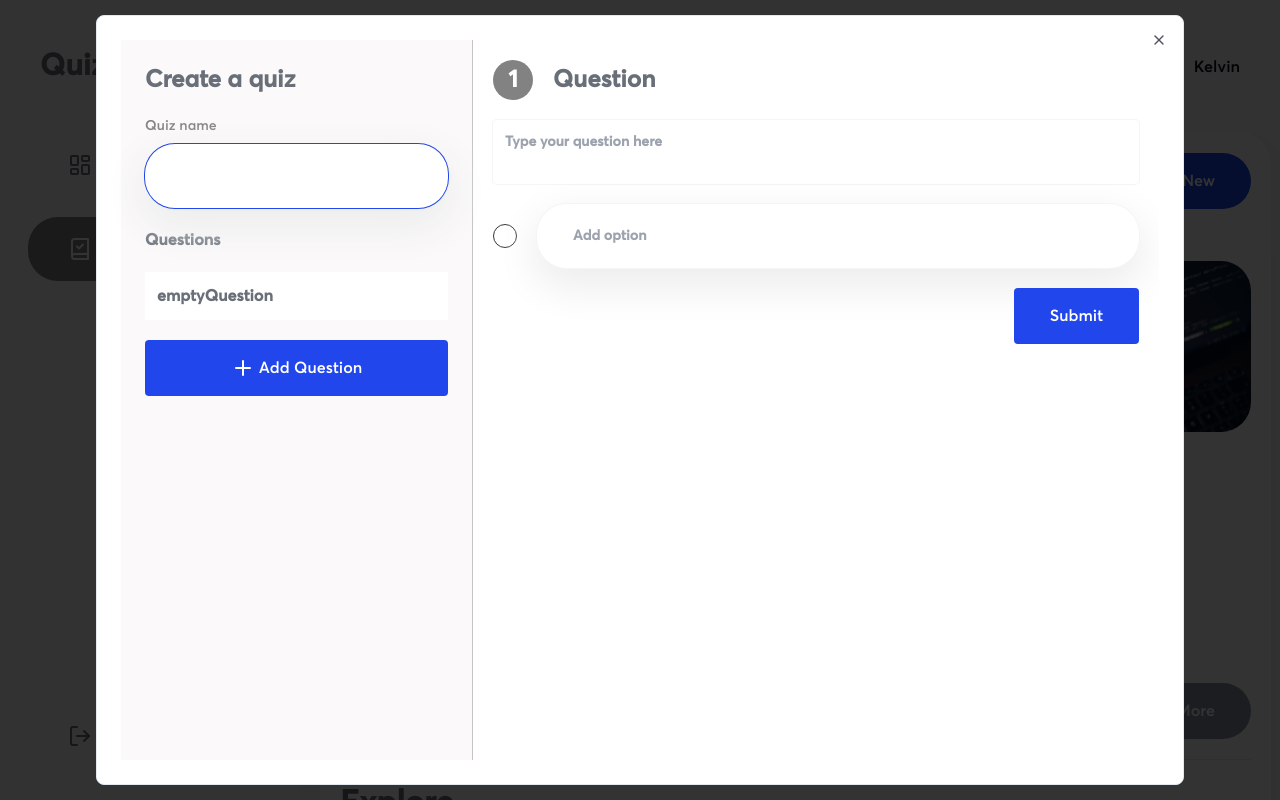
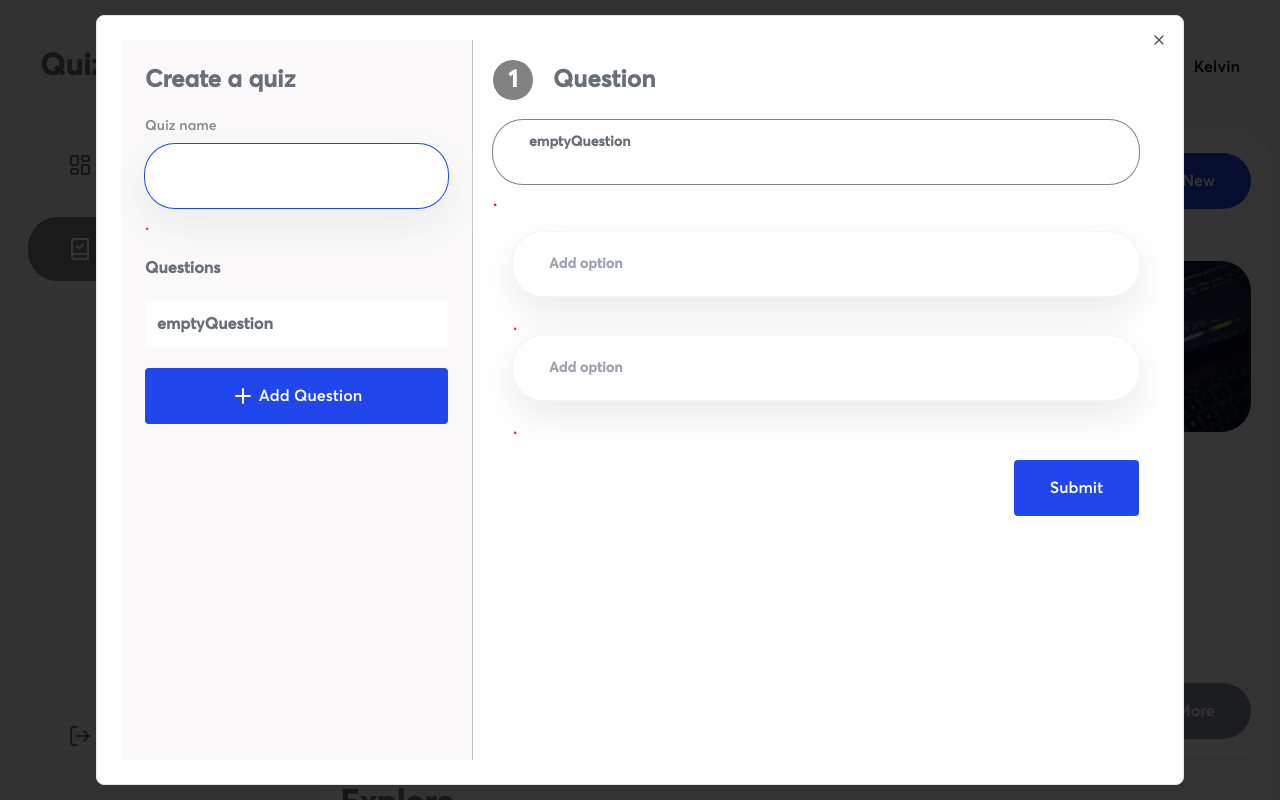
Before and after one commit to kelvin888/kwizzy-ui, a Next.js app: page /quiz in a window 1280 px wide. Both pictures are taken after a click on the button "Add New". Built offline with nearby package versions, Linux system fonts and the light colour scheme; no server answers; a web font is replaced by a local one.

Commit message:
chore: change quiz creation state (#7)

```diff
--- a/src/app/(admin)/quiz/QuizCreation/QuizCreation.tsx
+++ b/src/app/(admin)/quiz/QuizCreation/QuizCreation.tsx
@@ -4,30 +4,39 @@ import TextArea from 'components/form/TextArea'
 import TextInput from 'components/form/TextInput'
 import Field from 'components/form/field'
 import Radio from 'components/radio'
-import { FieldError, useForm } from 'react-hook-form'
-import { joiResolver } from '@hookform/resolvers/joi'
 import Joi from 'joi'
 import {
     Dialog,
-    DialogClose,
     DialogContent,
-    DialogTrigger,
 } from "@/components/ui/dialog"
 import useQuizCreationStore from 'store/quizCreation'
 import { Plus } from 'lucide-react'
 import { v4 as uuidv4 } from 'uuid';
 
 
-export type QuizCreationData = {
-    name: string;
-    question: string;
-    difficultyLevel: string;
-};
 
 const schema = Joi.object({
     name: Joi.string().required(),
-    question: Joi.string().required(),
+    questions: Joi.array().items(
+        Joi.object({
+            questionText: Joi.string().required().messages({
+                'string.empty': 'Question cannot be empty',
+                'any.required': 'Question is required'
+            }),
+            options: Joi.array().items(
+                Joi.object({
+                    id: Joi.string().required(),
+                    text: Joi.string().required()
+                }).required().messages({
+                    'object.base': 'Option cannot be empty',
+                    'any.required': 'At least one option is required'
+                })
+            ).min(2).required()
+        })
+    ).min(1).required(),
 });
+
+
 
 type Props = {
     showModal: boolean
@@ -35,30 +44,34 @@ type Props = {
 }
 
 const QuizCreation: FC<Props> = ({ showModal, closeModal }) => {
-    const { register, handleSubmit, formState: { errors } } = useForm<QuizCreationData>({
-        resolver: joiResolver(schema),
-    });
 
-    const { addQuestion, questions, quizTitle, setQuizTitle, addOptionToQuestion, updateQuestion } = useQuizCreationStore()
+    const { addQuestion, questions, setQuizName, quizName, updateQuestion, updateOption } = useQuizCreationStore()
 
-    const onSubmit = (data: QuizCreationData) => {
-        console.log(data);
+    const onSubmit = (evt: React.FormEvent<HTMLFormElement>) => {
+        evt.preventDefault()
+        // console.log(questions);
         // Perform submission logic here
     };
 
-    const handleNameBlur = (event: React.FocusEvent<HTMLInputElement>) => {
-        const title = event.target.value;
-        setQuizTitle(title);
+    const handleAddQuestionClick = () => {
+        addQuestion("emptyQuestion");
     };
 
-    const handleAddQuestionClick = () => {
-        addQuestion("Empty Question");
-    };
+
+    const handleNameChange = (e: React.ChangeEvent<HTMLInputElement>) => {
+        setQuizName(e.target.value)
+    }
+
+    const handleQuestionChange = (e: React.ChangeEvent<HTMLTextAreaElement>, questionId: string) => {
+        updateQuestion(questionId, e.target.value)
+    }
+
+
 
     return (
         <Dialog open={showModal} onOpenChange={closeModal}>
             <DialogContent className="sm:max-w-[85%] overflow-hidden">
-                <form onSubmit={handleSubmit(onSubmit)} className=" text-grayscale-90 font-poppins font-bold">
+                <form className="text-grayscale-90 font-poppins font-bold" onSubmit={onSubmit}>
                     <div
                         className="flex min-h-full"
                     >
@@ -70,16 +83,16 @@ const QuizCreation: FC<Props> = ({ showModal, closeModal }) => {
                             <div>
                                 <Field.Group>
                                     <Field.Label required>Quiz name</Field.Label>
-                                    <TextInput {...register("name")} onBlur={handleNameBlur} required />
-                                    <Field.Error data-cy="login-form-password-error-label">
-                                        {errors.name && <span>{(errors.name as FieldError).message}</span>}
+                                    <TextInput onChange={handleNameChange} value={quizName} />
+                                    <Field.Error>
+                                        .
                                     </Field.Error>
                                 </Field.Group>
                             </div>
 
                             <div>Questions</div>
                             {questions.map((question, index) =>
-                                <div key={`${question}${index}`} className='bg-white p-3'>
+                                <div key={uuidv4()} className='bg-white p-3'>
                                     {question.questionText}
                                 </div>
                             )}
@@ -92,29 +105,38 @@ const QuizCreation: FC<Props> = ({ showModal, closeModal }) => {
                         </div >
 
                         <div className='p-5 relative flex-1 flex flex-col gap-5 overflow-y-auto h-[45rem] max-h-[90vh]'>
-                            {questions.map((question, index) =>
-                                <div key={uuidv4()} className='flex flex-col gap-5'>
+                            {questions.map((question, questionIndex) =>
+                                <div key={question.id} className='flex flex-col gap-5'>
                                     <div className='flex items-center gap-5'>
-                                        <div className='rounded-full h-10 w-10 bg-grayscale-50 text-white flex items-center justify-center text-2xl'>{index + 1}</div>
+                                        <div className='rounded-full h-10 w-10 bg-grayscale-50 text-white flex items-center justify-center text-2xl'>{questionIndex + 1}</div>
                                         <div className='text-2xl'>Question</div>
                                     </div>
 
                                     <Field.Group>
-                                        <TextArea {...register("question")} placeholder='Type your question here' required rows={2} />
-                                        <Field.Error data-cy="login-form-password-error-label">
-                                            {errors.question && <span>{(errors.question as FieldError).message}</span>}
+                                        <TextArea
+                                            className='ring-1 ring-grayscale-50'
+                                            placeholder='Type your question here'
+                                            rows={2}
+                                            onChange={(e) => handleQuestionChange(e, question.id)}
+                                            value={question.questionText}
+                                        />
+                                        <Field.Error>
+                                            .
                                         </Field.Error>
                                     </Field.Group>
-                                    {question.options.map(option =>
-                                        <div key={uuidv4()} className='flex w-full gap-5 items-center'>
-                                            <Radio />
-                                            <TextInput className='w-full' placeholder='Add option' />
-                                        </div>
-                                    )}
-
-
+                                    <div className='pl-5'>
+                                        {question.options.map((option) =>
+                                            <Field.Group key={option.id} className='flex w-full gap-5 items-center'>
+                                                <TextInput className='w-full' placeholder='Add option' onChange={(e) => updateOption(question.id, option.id, e.target.value)} />
+                                                <Field.Error className='w-full'>
+                                                    .
+                                                </Field.Error>
+                                            </Field.Group>
+                                        )}
+                                    </div>
                                 </div>
                             )}
+
 
 
 
--- a/src/components/form/TextArea/index.tsx
+++ b/src/components/form/TextArea/index.tsx
@@ -20,7 +20,7 @@ const TextArea = React.forwardRef<HTMLTextAreaElement, TextAreaProps>(
         ref={ref}
         rows={rows}
         className={clsx(
-          'block w-full scroll-pb-3 rounded border-0 p-3 px-3 text-sm font-regular text-grayscale-180 outline-none ring-1 disabled:cursor-not-allowed disabled:bg-grayscale-5 disabled:text-grayscale-50',
+          'block w-full scroll-pb-3 rounded-[30px] px-9 border-0 p-3 text-sm font-regular text-grayscale-180 outline-none ring-1 disabled:cursor-not-allowed disabled:bg-grayscale-5 disabled:text-grayscale-50',
           {
             'ring-grayscale-30 focus:ring-primary-100': !error,
             'ring-danger-100': error,
--- a/src/store/quizCreation.ts
+++ b/src/store/quizCreation.ts
@@ -4,7 +4,7 @@ import { v4 as uuidv4 } from 'uuid';
 interface Option {
     id: string;
     text: string;
-}[]
+}
 
 interface Question {
     id: string;
@@ -13,21 +13,23 @@ interface Question {
 }
 
 interface QuizState {
-    quizTitle: string;
+    quizName: string;
     questions: Question[];
     addQuestion: (questionText: string) => void;
-    updateQuestion: (index: number, text: string) => void;
-    addOptionToQuestion: (index: number, option: string) => void;
-    setQuizTitle: (title: string) => void;
+    updateQuestion: (questionId: string, text: string) => void;
+    addOptionToQuestion: (questionId: string, option: string) => void;
+    updateOption: (questionId: string, optionId: string, text: string) => void;
+    setQuizName: (title: string) => void;
 }
 
 const useQuizStore = create<QuizState>((set: SetState<QuizState>) => ({
-    quizTitle: '',
+    quizName: '',
     questions: [{
         id: uuidv4(),
         questionText: 'emptyQuestion',
         options: [
-            { id: uuidv4(), text: "" }
+            { id: uuidv4(), text: "" },
+            { id: uuidv4(), text: "" },
         ]
     }],
     addQuestion: (questionText) => {
@@ -37,27 +39,39 @@ const useQuizStore = create<QuizState>((set: SetState<QuizState>) => ({
                 id: uuidv4(),
                 questionText,
                 options: [
-                    { id: uuidv4(), text: "" }
+                    { id: uuidv4(), text: "" },
+                    { id: uuidv4(), text: "" },
                 ]
             }],
         }));
     },
-    updateQuestion: (index, text) => {
+    updateQuestion: (questionId, text) => {
         set((state) => {
             const updatedQuestions = [...state.questions];
-            updatedQuestions[index].questionText = text;
+            const questionIndex = updatedQuestions.findIndex(question => question.id === questionId)
+            updatedQuestions[questionIndex].questionText = text;
             return { questions: updatedQuestions };
         });
     },
-    addOptionToQuestion: (index, option) => {
+    addOptionToQuestion: (questionId, option) => {
         set((state) => {
             const updatedQuestions = [...state.questions];
+            const questionIndex = updatedQuestions.findIndex(question => question.id === questionId);
             const optionId = uuidv4();
-            updatedQuestions[index].options.push({ id: optionId, text: option });
+            updatedQuestions[questionIndex].options.push({ id: optionId, text: option });
             return { questions: updatedQuestions };
         });
     },
-    setQuizTitle: (title) => set({ quizTitle: title }),
+    updateOption: (questionId, optionId, text) => {
+        set((state) => {
+            const updatedQuestions = [...state.questions];
+            const questionIndex = updatedQuestions.findIndex(question => question.id === questionId);
+            const optionIndex = updatedQuestions[questionIndex].options.findIndex(option => option.id === optionId);
+            updatedQuestions[questionIndex].options[optionIndex].text = text;
+            return { questions: updatedQuestions };
+        });
+    },
+    setQuizName: (title) => set({ quizName: title }),
 }));
 
 export default useQuizStore;
```
Also changed, not shown: src/app/(admin)/quiz/QuizCreation/Sidebar/QuizCreationSidebar.tsx (added, +50 -0 lines), src/app/(admin)/quiz/QuizCreation/backup.tsx (+26 -105 lines), src/types/quiz.ts (+11 -6 lines).
